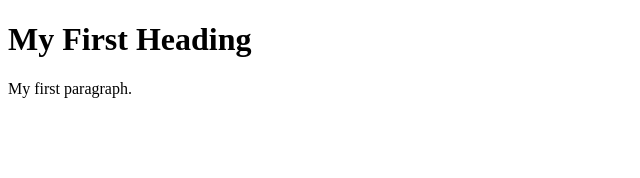
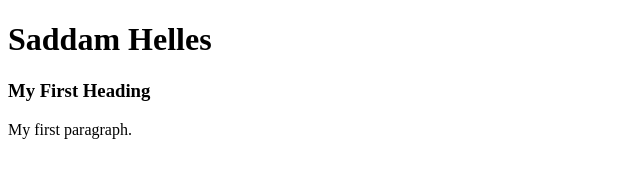
Before and after one commit to SaddamHelles/learning-log, a plain HTML site: page index.html in a window 1280 px wide. Shown: the whole page, without its empty margins (0-640 px from the left). Drawn offline with Linux system fonts and the light colour scheme.

Commit message:
Update index.html
h1 tag to display fullname

```diff
--- a/index.html
+++ b/index.html
@@ -7,7 +7,8 @@
     <title>Git & Github</title>
   </head>
   <body>
-    <h1>My First Heading</h1>
+    <h1>Saddam Helles</h1>
+    <h3>My First Heading</h3>
     <p>My first paragraph.</p>
   </body>
 </html>
```
